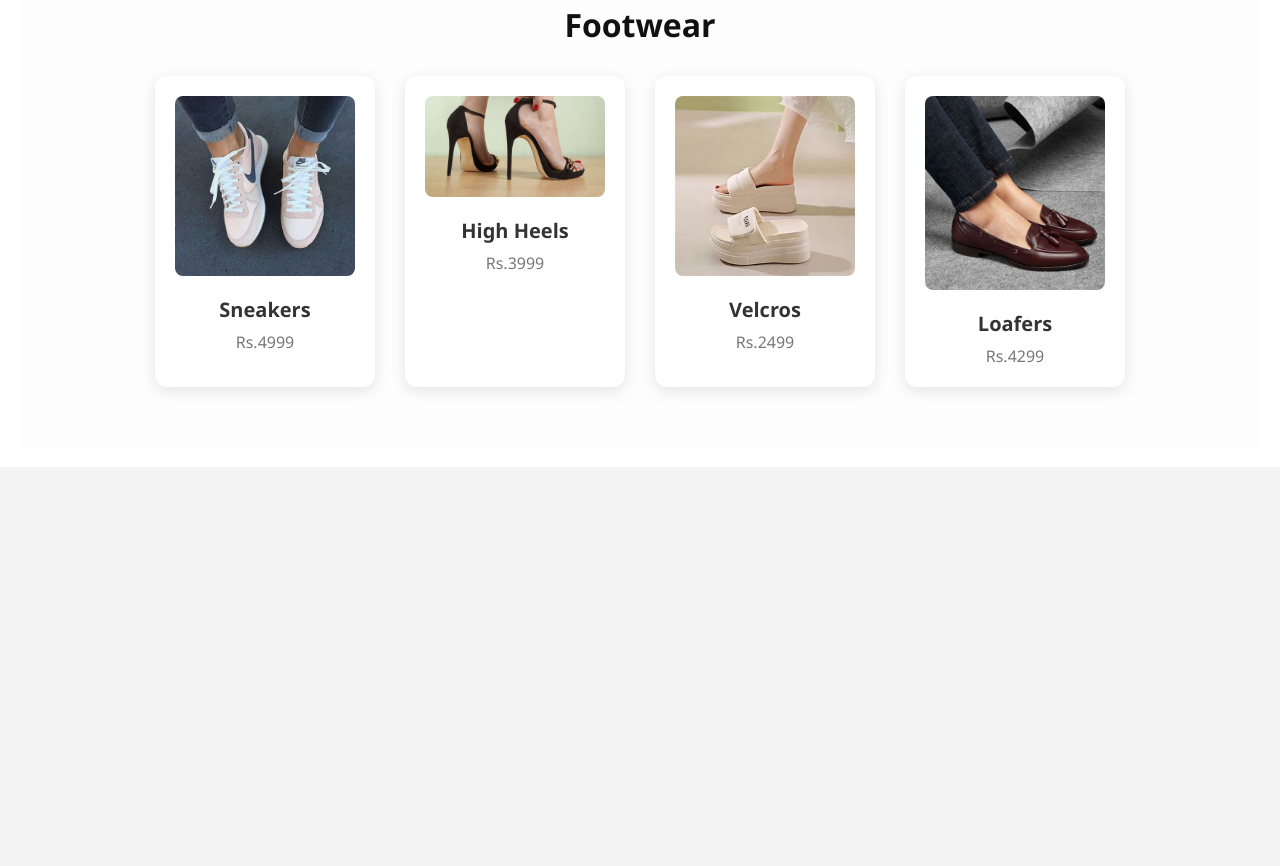
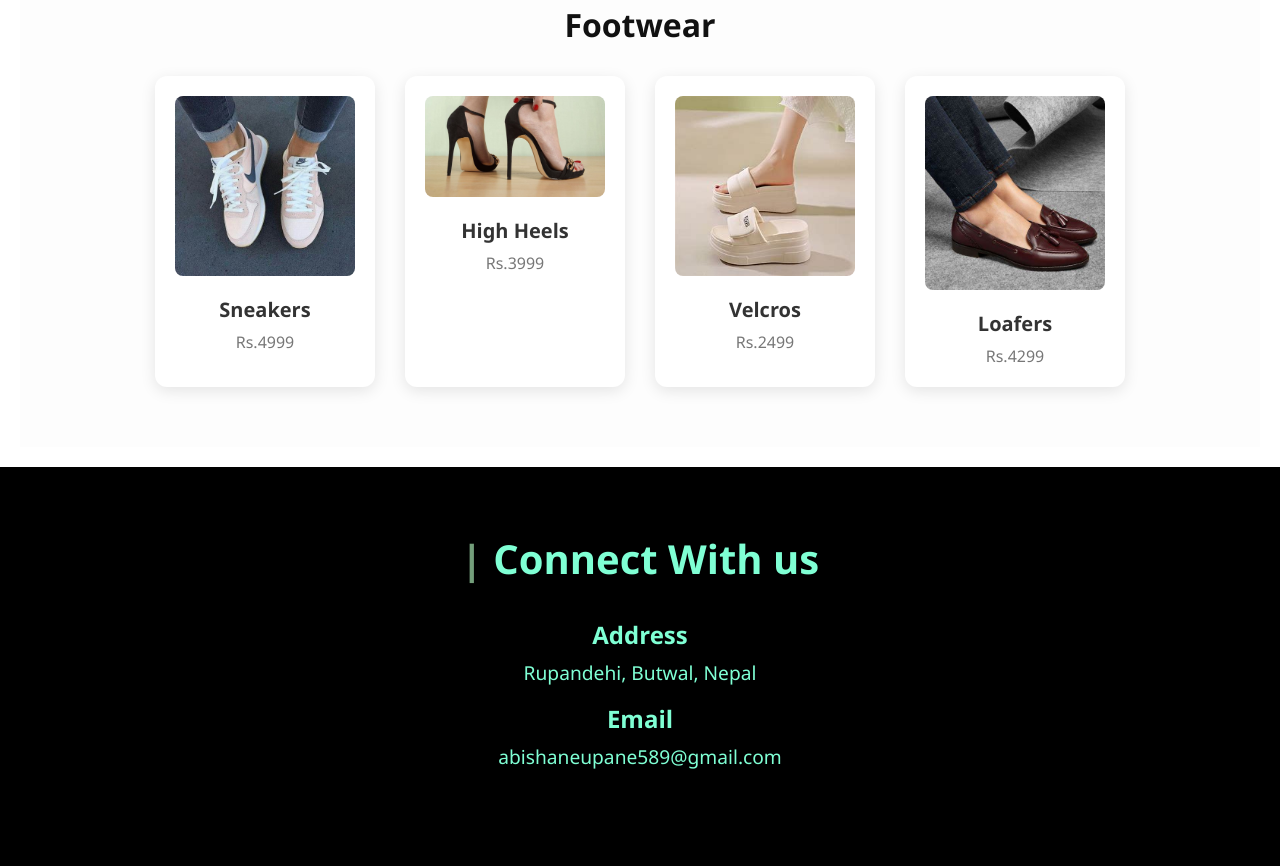
Before and after one commit to protik360/The-Attire, a plain HTML site: page Women.html in a window 1280 px wide. Shown: the part 1928-2794 px from the top of the page. Before the commit the page ends 2395 px from the top, so only its background shows below. Drawn offline with Linux system fonts and the light colour scheme.

Commit message:
Update Women.html

```diff
--- a/Women.html
+++ b/Women.html
@@ -6,6 +6,7 @@
     <title>Women's Wear-The Attire</title>
     <link rel="stylesheet" href="products.css">
     <link rel="stylesheet" href="navigationbar.css"/>
+    <link rel="stylesheet" href="frontpage.css">
 </head>
 <body>
      <header class="navbar">
@@ -162,5 +163,23 @@
         </section>
     </main>
     </div>
+
+<section id="contact" class="contact">
+        <h2><span>|</span> Connect With us</h2>
+        <div class="contact-content" bis_skin_checked="1">
+            <div class="contact-info" bis_skin_checked="1">
+                <h3>Address</h3>
+                <p>Rupandehi, Butwal, Nepal</p>
+                <h3>Email</h3>
+                <p><a href="mailto:abishaneupane589@gmail.com">abishaneupane589@gmail.com</a></p>
+            </div>
+            <div class="social-links" bis_skin_checked="1">
+                <a href="https://www.facebook.com/"><i class="fab fa-facebook-f"></i></a>
+                <a href="https://www.instagram.com/"><i class="fab fa-instagram"></i></a>
+                <a href="https://www.youtube.com/"><i class="fab fa-youtube"></i></a>
+            </div>
+        </div>
+    </section>
+
 </body>
 </html>
```
